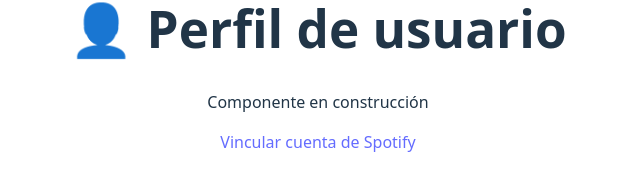
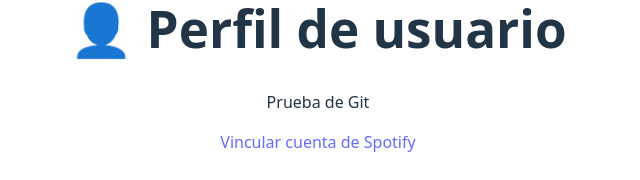
Before and after one commit to eddyperea05/-proyecto-spotity, a React (Vite) app: page /profile in a window 1280 px wide. Shown: the part 340-520 px from the top of the page, without its empty margins (322-962 px from the left). Built offline with nearby package versions, Linux system fonts and the light colour scheme; no server answers.

Commit message:
first commit Mariana g

```diff
--- a/src/pages/Profile.jsx
+++ b/src/pages/Profile.jsx
@@ -4,7 +4,7 @@ export default function Profile() {
   return (
     <div className="p-6 text-center">
       <h1 className="text-2xl font-bold mb-4">👤 Perfil de usuario</h1>
-      <p className="mb-6">Componente en construcción</p>
+      <p className="mb-6">Prueba de Git</p>
 
       <a
         href={SPOTIFY_AUTH_URL}
```
